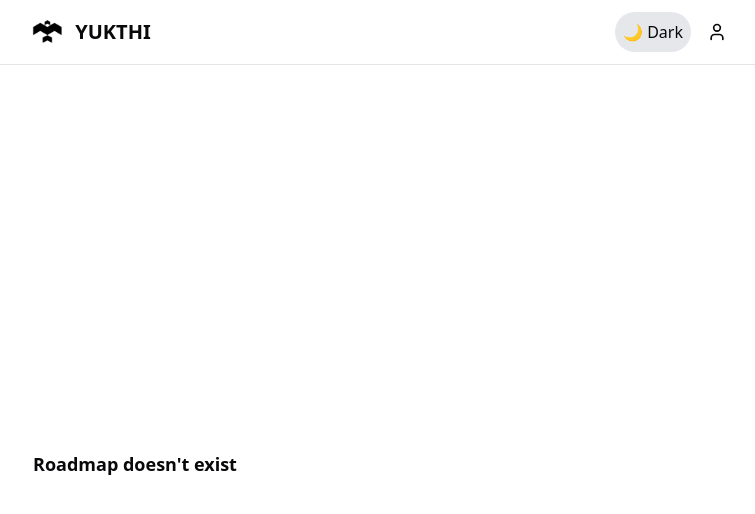
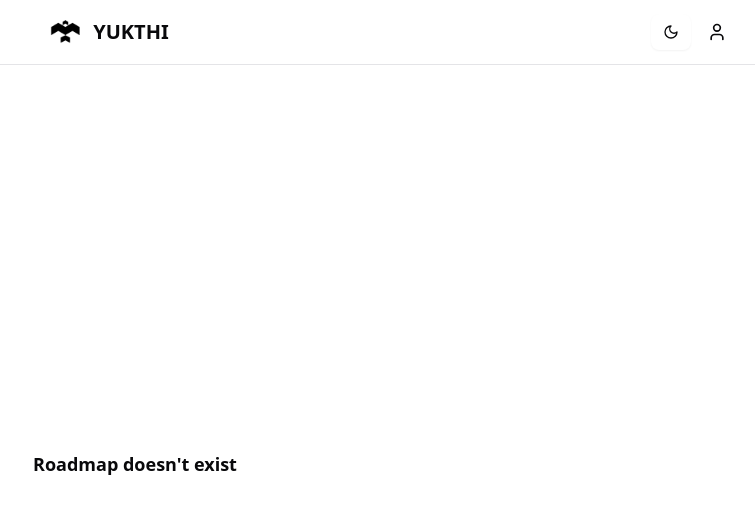
Before and after one commit to PailaKarthik/AI-Course-Generator, a Next.js app: page /roadmap/1 in a window 1280 px wide. Shown: the top 514 px of the page, without its empty margins (505-1260 px from the left). Built offline with nearby package versions, Linux system fonts and the light colour scheme; no server answers.

Commit message:
adjust ui for dark mode

```diff
--- a/src/components/Home/RoadMap.jsx
+++ b/src/components/Home/RoadMap.jsx
@@ -11,7 +11,7 @@ function Roadmap({ roadMap }) {
             </div>
             <div className="relative flex flex-col">
                 <div
-                    className="absolute w-1 top-1 left-2.5 bg-gray-200"
+                    className="absolute w-1 top-1 left-2.5 bg-zinc-200 dark:bg-zinc-900"
                     style={{
                         height: `${(roadMap.chapters.length - 1) * 34 * 4}px`,
                     }}
@@ -22,16 +22,16 @@ function Roadmap({ roadMap }) {
                         key={index}
                         className="relative flex gap-4 h-32 last:mb-0 mb-2"
                     >
-                        <div className="w-6 h-6 shrink-0 rounded-full border bg-gray-200 border-gray-300 flex justify-center items-center"></div>
+                        <div className="w-6 h-6 shrink-0 rounded-full border bg-zinc-200 dark:bg-zinc-900 border-gray-300 dark:border-zinc-800 flex justify-center items-center"></div>
 
                         <Link
                             href={""}
                             className="flex flex-col border sm:h-max max-w-xl w-[95%] rounded-md p-2"
                         >
-                            <span className="text-gray-700 font-semibold">
+                            <span className="text-secondary-foreground font-semibold">
                                 {chapter.chapterNumber} . {chapter.chapterTitle}
                             </span>
-                            <span className="text-gray-700">
+                            <span className="text-secondary-foreground">
                                 {chapter.chapterDescription}
                             </span>
                         </Link>
--- a/src/components/Navbar/Navbar.jsx
+++ b/src/components/Navbar/Navbar.jsx
@@ -6,6 +6,7 @@ import Link from "next/link";
 import { User } from "lucide-react";
 import { CgDetailsMore } from "react-icons/cg";
 import { authenti, signOuting } from "./new";
+import { Sun, Moon } from "lucide-react";
 
 const Navbar = () => {
   const [session, setSession] = useState(null);
@@ -67,6 +68,7 @@ const Navbar = () => {
           <img
             src="/YUKTHI_LOGO-removebg-preview.png"
             alt="png"
+            className="dark:invert-100"
             width={"48px"}
           />
           <Link href="/">
@@ -74,12 +76,13 @@ const Navbar = () => {
           </Link>
         </div>
         <div className="flex items-center gap-4">
-          <button
+          <Button
             onClick={toggleTheme}
-            className="p-2 bg-gray-200 dark:bg-gray-700 rounded-full"
+            variant={"outline"}
+            className={"border-0"}
           >
-            {theme === "light" ? "🌙 Dark" : "☀️ Light"}
-          </button>
+            {theme === "light" ? <Moon></Moon> : <Sun></Sun>}
+          </Button>
           {session ? (
             <User className="w-5" />
           ) : (
```
